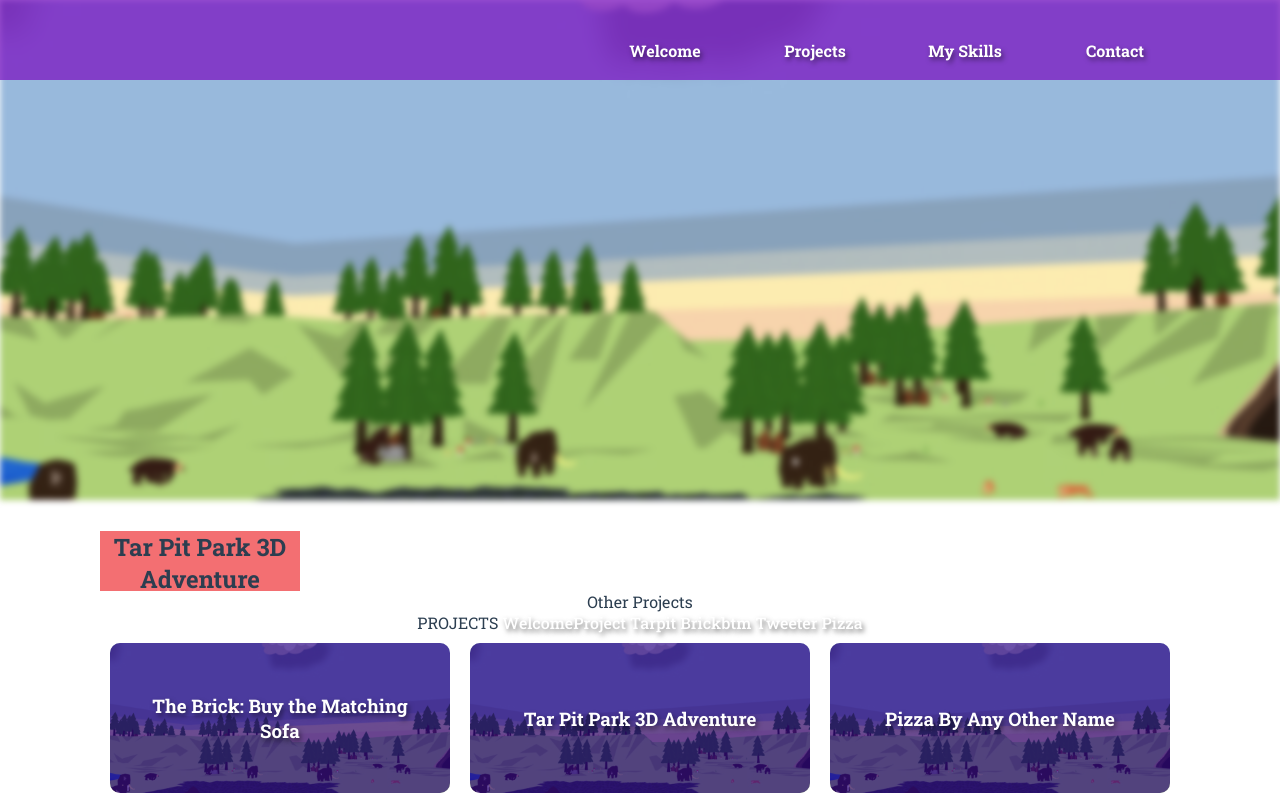
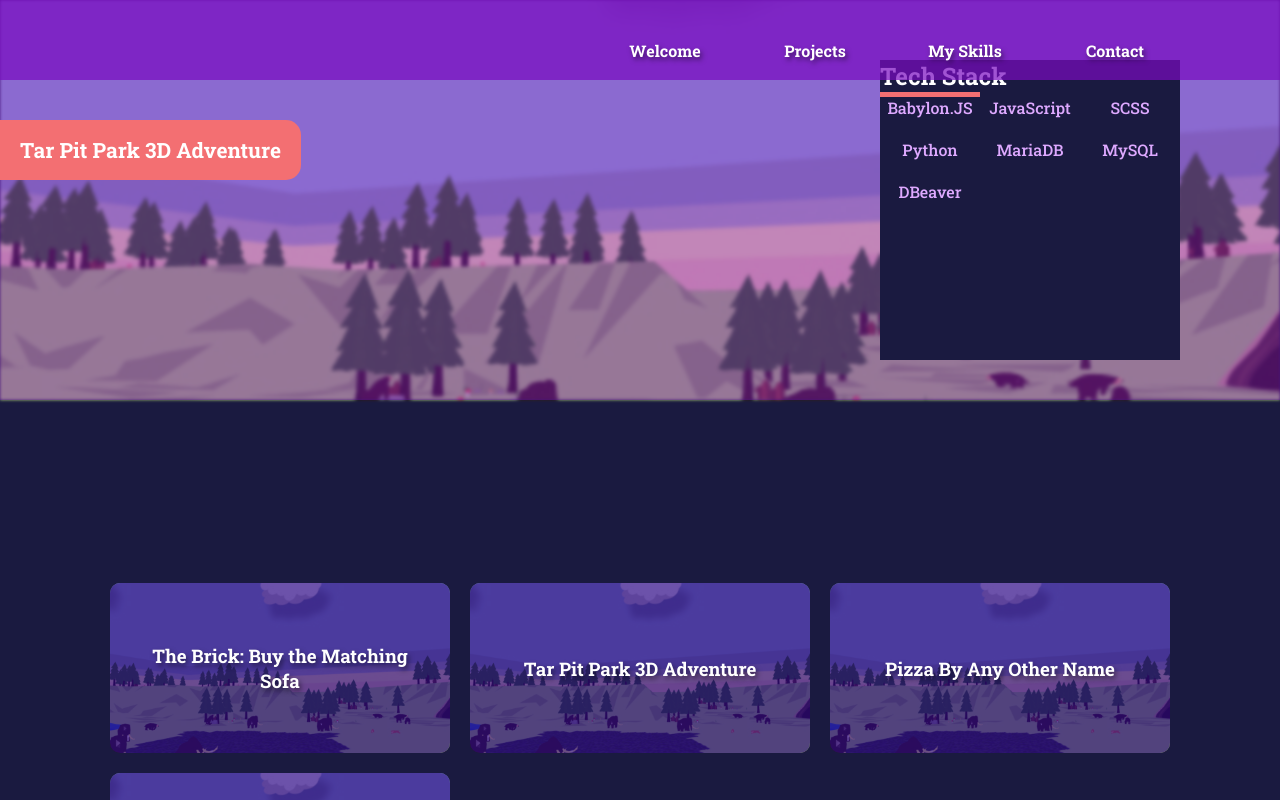
Before and after one commit to ramona-ehlert/portfolio3, a Vue app: page /tarpit in a window 1280 px wide. Shown: the top 800 px of the page. Built offline with nearby package versions, Linux system fonts and the light colour scheme.

Commit message:
project tech stack bones put together

```diff
--- a/src/App.vue
+++ b/src/App.vue
@@ -80,8 +80,11 @@ p, h4 {
 .light-purple {
   color: #9043C1;
 }
+.lpurple-back {
+  background-color: #7A0BC0;
+}
 // .light-purple-b {
-//   background-color: #7A0BC0;
+//
 // }
 #nav {
   padding: 30px;
--- a/src/components/ProjectPage.vue
+++ b/src/components/ProjectPage.vue
@@ -1,12 +1,22 @@
 <template>
   <div id="projects">
+      <div class="projectsBackground"></div>
     <div class="project-title">
-            <h2>{{project.name}}</h2>
+      <h2>{{ project.name }}</h2>
     </div>
 
-
-
-<img class="project-image" :src="project.image" >
+    <div class="main-mask lpurple-back"></div>
+    <img class="project-image" :src="project.image" />
+    <div class="tech-stack">
+        <h2>Tech Stack</h2>
+      <div class="line"></div>
+      <div class="tech-skills">
+        <div v-for="object in project.stack" :key="object">
+          <h4>{{ object }}</h4>
+          <br />
+        </div>
+      </div>
+    </div>
   </div>
 </template>
 
@@ -15,26 +25,84 @@
   props: {
     project: Object,
   },
-    }
+};
 </script>
 
 <style lang="scss" scoped>
 #projects {
   padding-top: 450px;
 }
-
+.projectsBackground {
+height: 100vh;
+width: 100vw;
+position: fixed;
+top: 0;
+left: 0;
+right: 0;
+bottom: 0;
+background-color: #1A1A40;
+}
 .project-title {
-    background-color: #F36F72;
+  background-color: #f36f72;
   height: 60px;
-    width: 200px;
+  color: #fff;
+  position: absolute;
+  top: 120px;
+  left: 0px;
+  display: grid;
+  place-content: center;
+  z-index: 3;
+  font-size: 14px;
+  font-weight: 900;
+  padding: 0 20px;
+  border-radius: 15px;
+  border-top-left-radius: 0;
+  border-bottom-left-radius: 0;
 }
 .project-image {
   position: absolute;
   width: 100vw;
-    height: 500px;
+  height: 50vh;
   top: 0px;
   left: 0px;
   object-fit: cover;
-    filter: blur(3px);
+  filter: blur(1.5px);
+}
+.main-mask {
+  width: 100%;
+  position: absolute;
+  top: 0;
+  right: 0;
+  opacity: 45%;
+  height: 50vh;
+  z-index: 2;
+}
+.tech-stack {
+  position: absolute;
+  // margin-top: -200px;
+  top: calc(20vh - 100px);
+  right: 100px;
+  width: 300px;
+  height: 300px;
+  z-index: 4;
+  background-color: #1A1A40;
+  color:#fff;
+  h2 {
+    text-align: left;
+  }
+  .line {
+      height: 5px;
+      width: 100px;
+      background-color: #f36f72;
+  }
+  h4 {
+    color: #DEA9FF;
+  }
+
+}
+.tech-skills {
+  display: grid;
+  place-content: center;
+  grid-template-columns: 1fr 1fr 1fr;
 }
 </style>
--- a/src/components/ProjectSection.vue
+++ b/src/components/ProjectSection.vue
@@ -43,7 +43,13 @@ export default {
 #project-cards {
   display: grid;
   place-content: center;
-  grid-template-columns: 1fr 1fr 1fr;
+  grid-template-columns: 1fr;
+  @media screen and (min-width: 600px) {
+    grid-template-columns: 1fr 1fr;
+  }
+  @media screen and (min-width: 900px) {
+    grid-template-columns: 1fr 1fr 1fr;
+  }
 
   div {
     display: grid;
@@ -59,9 +65,10 @@ export default {
     place-content: center;
   }
   // width: 350px;
+
   background-position: center;
   background-size: cover;
-  height: 150px;
+  height: 170px;
   position: relative;
   transition: 0.3s all ease-in;
   border-radius: 10px;
@@ -75,6 +82,8 @@ export default {
   .project-mask {
     background: rgb(39, 0, 130, 0.68);
     position: absolute;
+    top: 0;
+    right: 0;
     width: 100%;
     height: 100%;
     transition: 0.3s all ease-in;
--- a/src/store/index.js
+++ b/src/store/index.js
@@ -5,122 +5,123 @@ Vue.use(Vuex)
 
 export default new Vuex.Store({
   state: {
-    skills: [
-      {
+    skills: {
+      front: {
         name: "Front End",
-        tech: [
-          {
+        tech: {
+          js:{
             name: "Javascript",
             logo: require("../assets/javascript.png")
           },
-          {
+          vue:{
             name: "Vue.js",
             logo: require("../assets/vue.svg")
           },
-          {
+          shopify:{
             name: "Shopify",
             logo: require("../assets/shopify_glyph.svg")
           },
-          {
+          babjs: {
             name: "Babylon.js",
             logo: require("../assets/babylon.png")
           },
-          {
+          html:{
             name: "HTML5",
             logo: require("../assets/html5.png")
           },
-          {
+          css:{
             name: "CSS3",
             logo: require("../assets/css3.png")
           },
-          {
+          sass:{
             name: "SASS",
             logo: require("../assets/sass.png")
           },
-          {
+          ajax: {
             name: "AJAX",
             logo: require("../assets/ajax.png")
           }
-        ]
+        }
       },
-      {
+      back:{
         name: "Back End",
-        tech: [
-          {
+        tech: {
+          py:{
             name: "Python",
             logo: require("../assets/python.png")
           },
-          {
+          flask: {
             name: "Flask",
             logo: require("../assets/flask.png")
           },
-          {
+          mysql:{
             name: "MySQL",
             logo: require("../assets/mysql.png")
           },
-          {
+          dbeav:{
             name: "DBeaver",
             logo: require("../assets/dbeaver.png")
           },
-          {
+          mdb:{
             name: "MariaDB",
             logo: require("../assets/mariadb.png")
           },
-          {
+          sql:{
             name: "SQL",
             logo: require("../assets/SQL.png")
           },
-          {
+          api:{
             name: "API",
             logo: require("../assets/api.png")
           },
-        ]
+        }
       },
-      {
+      otherTools:{
         name: "Other Tools",
-        tech: [
-          {
+        tech: {
+          fig: {
             name: "Figma",
             logo: require("../assets/figma.svg")
           },
-          {
+          npm: {
             name: "NPM",
             logo: require("../assets/npm.png")
           },
-          {
+        gcp: {
             name: "Google Cloud Platform",
             logo: require("../assets/googleCloud.png")
           },
-          {
+          json:{
             name: "JSON",
             logo: require("../assets/json.gif")
           },
-          {
+          github:{
             name: "GitHub",
             logo: require("../assets/github.png")
-          }, {
+          },
+          bit:{
             name: "Bitbucket",
             logo: require("../assets/github.png")
           },
-          {
+          linux:{
             name: "Linux",
             logo: require("../assets/linux.jpg")
           },
-          {
+          bash:{
             name: "Bash/CLI",
             logo: require("../assets/bash.png")
           },
-          {
+          vscode:{
             name: "Visual Studio Code",
             logo: require("../assets/vscode.png")
           }
-        ]
+        }
       },
-    ],
+    },
     projects: [
       {
         name: "The Brick: Buy the Matching Sofa",
-        languages: ["JavaScript", "Liquid", "SCSS", "Shopify", "Figma", "JQuery"],
+        stack: ["JavaScript", "Liquid", "SCSS", "Shopify", "Figma", "JQuery"],
         description: "Explore a scene frozen in time and get a glimpse of the greatness of the Ice Age Megafauna at Tar Pit Park. As my final project at Innotech College, my skills were put to the test as I conceptualized, designed, researched and developed an interactive educational tool. I taught myself Babylon.js, a 3D game rendering engine javascript framework that allows the user to learn in a unique environment.",
         links: ["https://github.com/jacksonoviatt/tar_pit_park_front",
           "https://tarpitpark.ml/", "https://github.com/jacksonoviatt/tarpitpark_back"],
@@ -130,7 +131,7 @@ export default new Vuex.Store({
       },
       {
         name: "Tar Pit Park 3D Adventure",
-        languages: ["Babylon.JS", "JavaScript", "SCSS", "Python", "MariaDB", "MySQL", "DBeaver"],
+        stack: ["Babylon.JS", "JavaScript", "SCSS", "Python", "MariaDB", "MySQL", "DBeaver"],
         description: "Explore a scene frozen in time and get a glimpse of the greatness of the Ice Age Megafauna at Tar Pit Park. As my final project at Innotech College, my skills were put to the test as I conceptualized, designed, researched and developed an interactive educational tool. I taught myself Babylon.js, a 3D game rendering engine javascript framework that allows the user to learn in a unique environment.",
         links: ["https://github.com/jacksonoviatt/tar_pit_park_front",
           "https://tarpitpark.ml/", "https://github.com/jacksonoviatt/tarpitpark_back"],
@@ -140,7 +141,7 @@ export default new Vuex.Store({
       },
       {
         name: "Pizza By Any Other Name",
-        languages: ["HTML5", "CSS3", "SASS"],
+        stack: ["HTML5", "CSS3", "SASS"],
         description: "A mock website for an imaginary pizza restaurant, Pizza By Any Name. This project was created for an assignment at Innotech College, the objective was to practice and showcase my pure HTML and css abilities as well as challenge me to create an interesting UI/UX without using Javascript.",
         links: ["https://github.com/jacksonoviatt/pizzabyanyothername",
           "https://sweetpizzaheat.tk/"],
@@ -150,7 +151,7 @@ export default new Vuex.Store({
       },
       {
         name: "Tweeter",
-        languages: ["Vue.js", "Python", "Flask", "MariaDB", "MySQL", "DBeaver"],
+        stack: ["Vue.js", "Python", "Flask", "MariaDB", "MySQL", "DBeaver"],
         description: "A twitter clone. The first objective was to interact with a CRUD API and overcome the challenges that come with building a component based webiste. The next objective was to build my own database to interact with and a CRUD API using Python/Flask that was then integrated with the existing front end.",
         links: ["https://github.com/jacksonoviatt/tweeter",
           "https://tweeterburb.ml/#/welcome", "https://github.com/jacksonoviatt/tweeter_back_end"],
```
Lines whose indentation alone changed are shown as unchanged.
